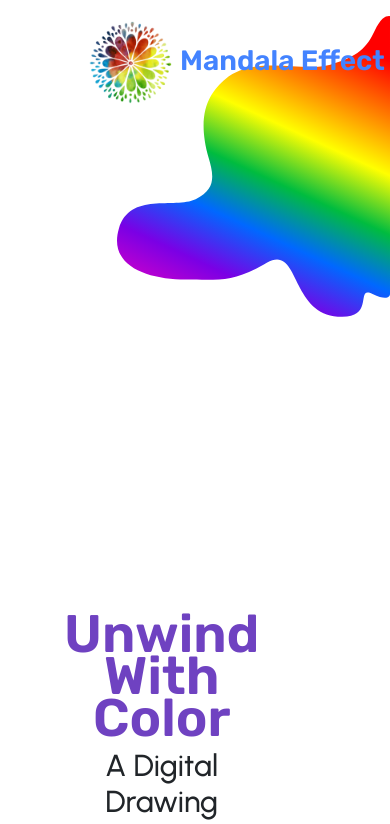
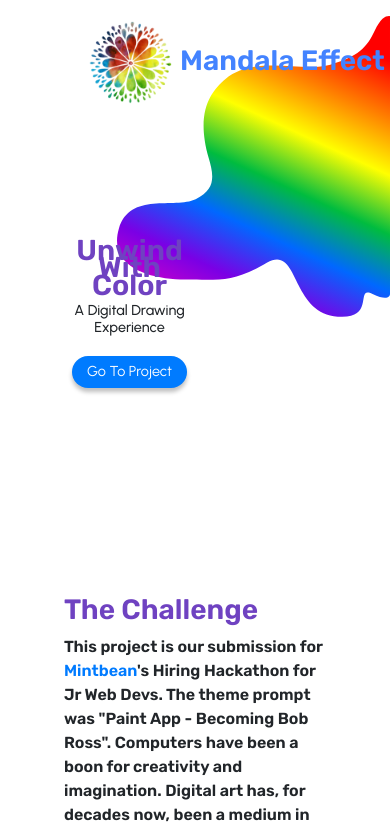
Before and after one commit to mandala-effect/mandala-effect-app, a React (Create React App) app: page / in a window 390 px wide. Shown: the top 824 px of the page. Built offline with nearby package versions, Linux system fonts and the light colour scheme.

Commit message:
LandingPage mobile responsive. Moving on to LandingNav responsive.

```diff
--- a/src/Pages/LandingPage/LandingPage.css
+++ b/src/Pages/LandingPage/LandingPage.css
@@ -92,28 +92,28 @@ div.landing-page > section.container-top > nav.container-top-nav {
 }
 
 /* ↓↓ == Main == ↓↓ */
+/* Container */
 div.landing-page > section.container-top > article.container-top-heading {
-  /* background-color: rgba(100, 100, 200, 0.5); */
   grid-area: main;
   text-align: center;
   z-index: 2;
 }
 
-/* Text */
+/* Heading */
 h1.purple {
   color: var(--purple);
   font-size: 3.3em;
   line-height: 0.8em;
 }
 
+/* Subheading */
 div.landing-page > section.container-top > article.container-top-heading > h5 {
   font-family: 'Urbanist', sans-serif;
   font-size: 1.9em;
   padding-bottom: 0.8em;
-
 }
 
-/* button */
+/* Button */
 div.landing-page > section.container-top > article.container-top-heading button.project-button {
   width: 7.7em;
   height: 2.2em;
@@ -267,4 +267,46 @@ div.landing-page > h3.red {
     margin: 0.4em auto;
   }
 }
+
+/* ===== MEDIA QUERY ===== */
+@media screen and (max-width: 1072px) {
+  /* Landing Section */
+  /* ↓↓ == Main == ↓↓ */
+  /* Heading */
+  h1.purple {
+    font-size: 1.8em;
+    line-height: 0.6em;
+  }
+
+  /* Subheading */
+  div.landing-page > section.container-top > article.container-top-heading > h5 {
+    font-size: 0.9em;
+    padding-bottom: 0.8em;
+  }
+
+  /* Button */
+  div.landing-page > section.container-top > article.container-top-heading button.project-button {
+    width: 8em;
+    height: 2.2em;
+    font-size: 0.9em;
+  }
+  /* ↑↑ == Main == ↑↑ */
+
+  /* Container */
+  div.landing-page > section.container-top {
+    display: grid;
+    grid-template-columns: 1fr 1fr;
+    grid-template-rows: 1fr 0.6fr 1fr 200px;
+    grid-template-areas:
+      "nav nav"
+      "top img"
+      "main img"
+      "footer img";
+  }
+
+  /* Team Section*/
+  div.landing-page > section.container-team {
+    gap: 5em;
+  }
+}
 /* ↑↑↑↑↑ ===== End Media Queries ===== ↑↑↑↑↑ */
```
